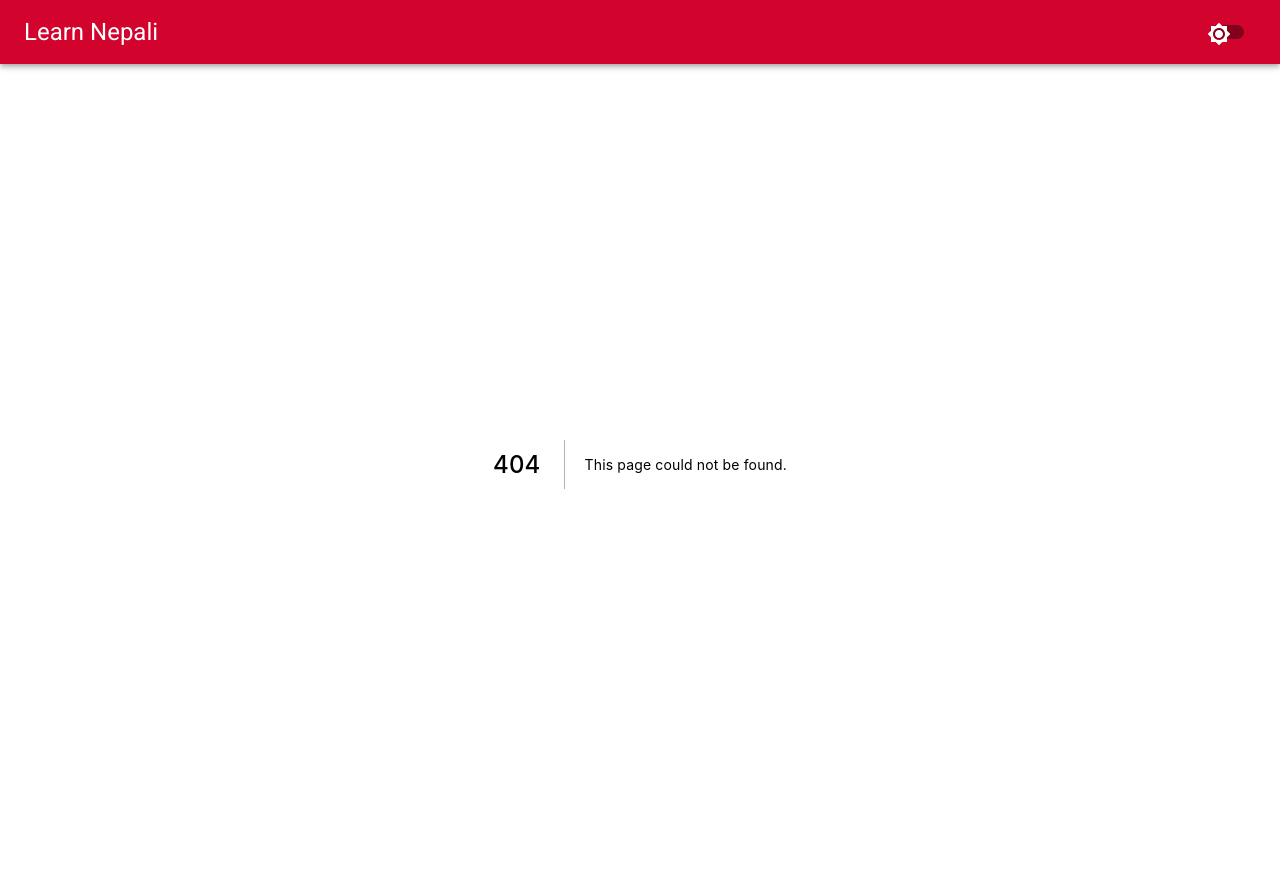
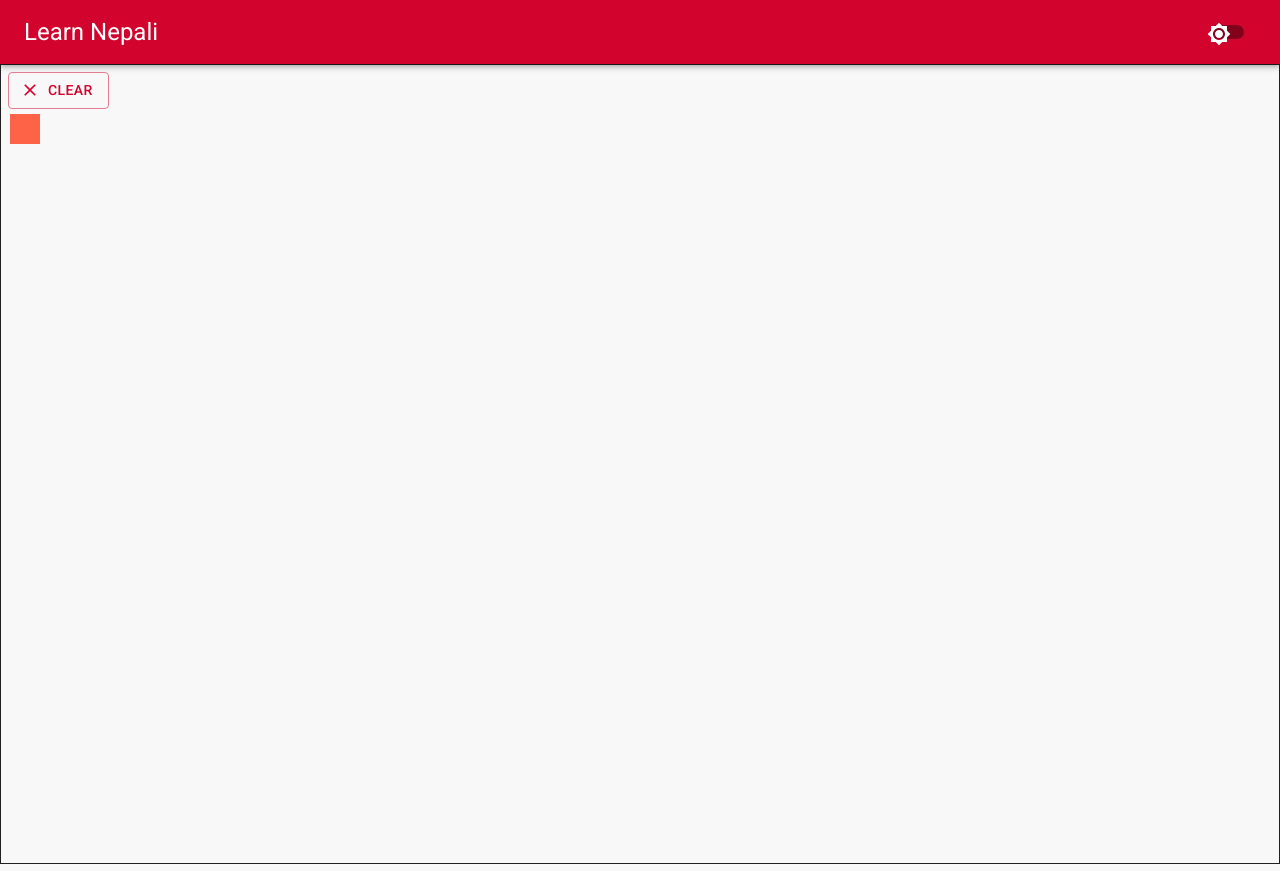
Before and after one commit to tilay123/Learn_Nepali, a Next.js app: page /write in a window 1280 px wide. Before the commit this address had no page. Built offline with nearby package versions, Linux system fonts and the light colour scheme.

Commit message:
added a big drawing board

```diff
--- /dev/null
+++ b/components/DrawingCanvas.js
@@ -0,0 +1,5 @@
+const DrawingCanvas = () => {
+  return <div>Canvas for drawing</div>;
+};
+
+export default DrawingCanvas;
--- a/package.json
+++ b/package.json
@@ -15,6 +15,7 @@
     "next": "12.0.4",
     "path": "^0.12.7",
     "react": "17.0.2",
+    "react-colorful": "^5.5.1",
     "react-dom": "17.0.2"
   },
   "devDependencies": {
--- a/pages/_app.js
+++ b/pages/_app.js
@@ -12,7 +12,7 @@ function MyApp({ Component, pageProps }) {
     <ColorModeContextProvider>
       <Theme>
         <CssBaseline></CssBaseline>
-        <AppBar position="static" sx={{ margin: 0 }}>
+        <AppBar position="static">
           <Toolbar>
             <Link href="/" passHref>
               <MuiLink underline="none">
--- /dev/null
+++ b/pages/readandwrite/index.js
@@ -0,0 +1,3 @@
+export default function ListAllTopics() {
+  // List all topics of read and write
+}
--- /dev/null
+++ b/pages/write/index.js
@@ -0,0 +1,175 @@
+import { useRef, useEffect, useState } from "react";
+import Box from "@mui/material/Box";
+import ClearIcon from "@mui/icons-material/Clear";
+import Button from "@mui/material/Button";
+import { HexColorPicker } from "react-colorful";
+import DialogTitle from "@mui/material/DialogTitle";
+import Dialog from "@mui/material/Dialog";
+export default function WriteOnCanvas() {
+  const canvasRef = useRef(null);
+  const contextRef = useRef(null);
+
+  const [isDrawing, setIsDrawing] = useState(false);
+  const [color, setColor] = useState("tomato");
+  const [tempColor, setTempColor] = useState("tomato");
+
+  const [dialogIsOpen, setDialogIsOpen] = useState(false);
+
+  useEffect(() => {
+    const canvas = canvasRef.current;
+
+    console.log("Use Effect called");
+
+    //to support screens with higher screen density like Mac OS with Retina Screen we need to double the
+    // pixel density.
+
+    var width =
+      window.innerWidth ||
+      document.documentElement.clientWidth ||
+      document.body.clientWidth;
+
+    var height =
+      window.innerHeight ||
+      document.documentElement.clientHeight ||
+      document.body.clientHeight;
+
+    canvas.width = width * 2;
+    canvas.height = height * 2;
+
+    canvas.style.width = `${width}px`;
+    canvas.style.height = `${height}px`;
+
+    // canvas.width = 600;
+    // canvas.height = 600;
+    // canvas.style.width = "300px";
+    // canvas.style.height = "300px";
+
+    const context = canvas.getContext("2d");
+    context.scale(2, 2);
+    context.lineCap = "round"; // round endings
+    context.lineJoin = "round";
+
+    context.strokeStyle = "tomato";
+    context.lineWidth = 10;
+    contextRef.current = context;
+  }, []);
+
+  const startDrawing = ({ nativeEvent }) => {
+    const { offsetX, offsetY } = nativeEvent;
+    console.log("onMouseDown");
+    contextRef.current.beginPath();
+    contextRef.current.moveTo(offsetX, offsetY);
+
+    setIsDrawing(true);
+  };
+
+  const handleTouchStart = (e) => {
+    const x = e.changedTouches[0].clientX;
+    const y = e.changedTouches[0].clientY;
+
+    const offsets = canvasRef.current.getBoundingClientRect();
+    contextRef.current.beginPath();
+    contextRef.current.moveTo(x - offsets.left, y - offsets.top);
+
+    setIsDrawing(true);
+  };
+
+  const handleTouchMove = (e) => {
+    if (!isDrawing) {
+      return;
+    }
+
+    const x = e.changedTouches[0].clientX;
+    const y = e.changedTouches[0].clientY;
+
+    const offsets = canvasRef.current.getBoundingClientRect();
+
+    contextRef.current.lineTo(x - offsets.left, y - offsets.top);
+    contextRef.current.stroke();
+  };
+
+  const finishDrawing = () => {
+    contextRef.current.closePath();
+    setIsDrawing(false);
+  };
+  const draw = ({ nativeEvent }) => {
+    if (!isDrawing) {
+      return;
+    }
+    const { offsetX, offsetY } = nativeEvent;
+    contextRef.current.lineTo(offsetX, offsetY);
+    contextRef.current.stroke(); // draw
+    console.log("draw");
+  };
+  return (
+    <Box sx={{ width: "100%", height: "100%" }}>
+      <Button
+        sx={{ position: "absolute", ml: 1, mt: 1 }}
+        variant="outlined"
+        startIcon={<ClearIcon />}
+        onClick={(e) =>
+          contextRef.current.clearRect(
+            0,
+            0,
+            canvasRef.current.width,
+            canvasRef.current.height
+          )
+        }
+      >
+        Clear
+      </Button>
+
+      <div
+        onClick={() => setDialogIsOpen(!dialogIsOpen)}
+        style={{
+          height: "30px",
+          width: "30px",
+          position: "absolute",
+          marginTop: "50px",
+          marginLeft: "10px",
+          backgroundColor: `${color}`,
+        }}
+      ></div>
+      <Dialog onClose={(value) => setDialogIsOpen(false)} open={dialogIsOpen}>
+        <Box sx={{ p: 2 }}>
+          <DialogTitle>Pick a color</DialogTitle>
+          <HexColorPicker
+            color={color}
+            onChange={(clr) => {
+              setTempColor(clr);
+            }}
+          />
+        </Box>
+
+        <Button
+          onClick={() => {
+            setColor(tempColor);
+            contextRef.current.strokeStyle = tempColor;
+            setDialogIsOpen(false);
+          }}
+        >
+          Save
+        </Button>
+        <Button sx={{ mb: 2 }} onClick={() => setDialogIsOpen(false)}>
+          Cancel
+        </Button>
+      </Dialog>
+
+      <canvas
+        style={{
+          border: "1px solid",
+          userSelect: "none",
+          WebkitUserDrag: "none",
+          touchAction: "none", // prevent scrolling on mobile
+        }}
+        onMouseDown={startDrawing}
+        onTouchStart={handleTouchStart}
+        onMouseUp={finishDrawing}
+        onTouchEnd={finishDrawing}
+        onMouseMove={draw}
+        onTouchMove={handleTouchMove}
+        ref={canvasRef}
+      ></canvas>
+    </Box>
+  );
+}
```
Also changed, not shown: pages/readandwrite/[path].js (added), 1 other file (tests, documents, lock files or other folders).
